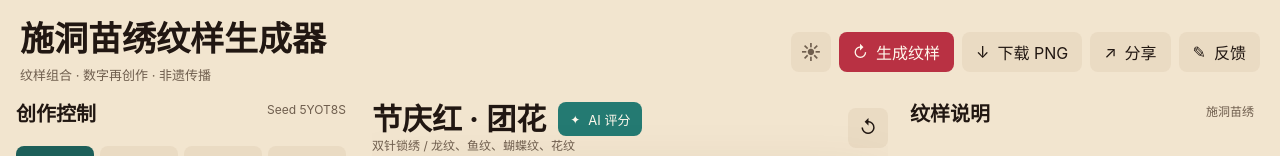
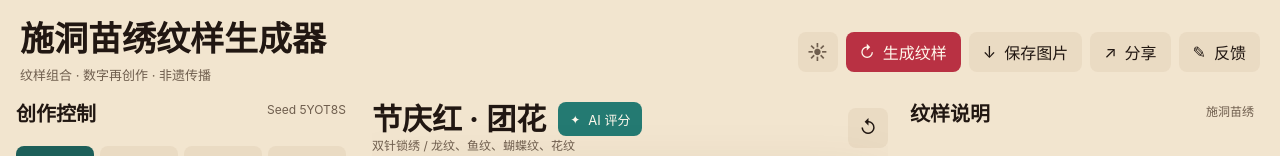
Before and after one commit to hg13128816002-art/Shidong-Miao-Embroidery-Pattern-Generator, a website: page index.html in a window 1280 px wide. Shown: the top 156 px of the page. Drawn offline with Linux system fonts and the light colour scheme.

Commit message:
修改了文案

```diff
--- a/index.html
+++ b/index.html
@@ -41,7 +41,7 @@
           </button>
           <button class="button" id="downloadButton" type="button">
             <span aria-hidden="true">↓</span>
-            下载 PNG
+            保存图片
           </button>
           <button class="button" id="shareButton" type="button">
             <span aria-hidden="true">↗</span>
```
